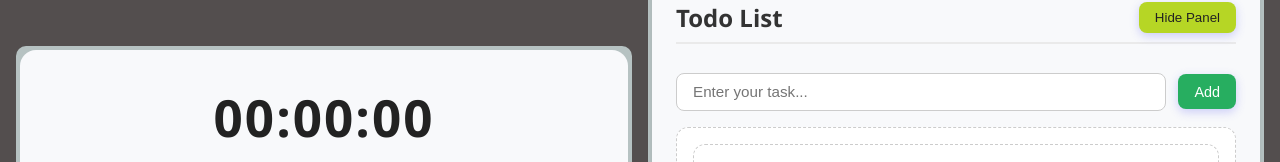
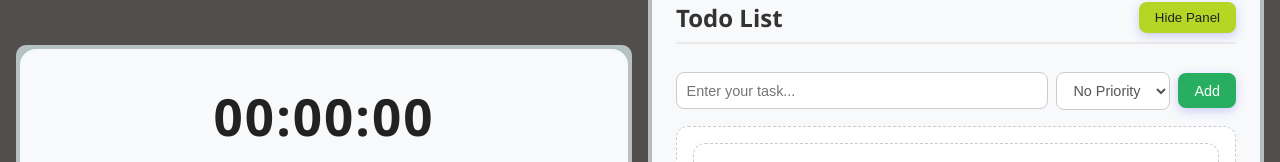
Before and after one commit to Muelvzz/FocusFlow, a React (Vite) app in the folder frontend/: page / in a window 1280 px wide. Both pictures are taken after a click on the button "Add Task". Shown: the part 129-291 px from the top of the page. Built offline with nearby package versions, Linux system fonts and the light colour scheme.

Commit message:
todolist section v.2

```diff
--- a/frontend/src/sections-css/todolist.css
+++ b/frontend/src/sections-css/todolist.css
@@ -69,6 +69,63 @@
     box-shadow: 0 0 4px rgba(182, 214, 37, 0.4);
 }
 
+.todolist-input-container {
+    display: flex;
+    align-items: center;
+    gap: 0.5rem;
+    margin-top: 0.75rem;
+}
+
+.todolist-input {
+    flex: 1;
+    padding: 0.6rem;
+    border: 1.5px solid #ccc;
+    border-radius: 0.5rem;
+    font-size: 0.9rem;
+}
+
+.priority-dropdown {
+    padding: 0.55rem 0.75rem;
+    border: 1.5px solid #ccc;
+    border-radius: 0.5rem;
+    background-color: #fff;
+    font-size: 0.9rem;
+    color: #555;
+    cursor: pointer;
+    transition: all 0.2s ease;
+}
+
+.priority-dropdown:hover {
+    border-color: #888;
+}
+
+.priority-dropdown option[value="none"] {
+    color: grey;
+}
+
+.priority-dropdown option[value="medium"] {
+    color: orange;
+}
+
+.priority-dropdown option[value="urgent"] {
+    color: red;
+}
+
+.add-btn {
+    padding: 0.55rem 1.2rem;
+    border: none;
+    border-radius: 0.5rem;
+    background-color: #4CAF50;
+    color: #fff;
+    font-size: 0.9rem;
+    cursor: pointer;
+    transition: background-color 0.2s ease;
+}
+
+.add-btn:hover {
+    background-color: #45a049;
+}
+
 /* Add Button */
 .add-btn {
     background-color: #27ae60;
@@ -87,7 +144,6 @@
     transform: scale(1.05);
 }
 
-/* Content Section */
 /* Content Section */
 .todolist-content {
     min-height: 6rem;
@@ -121,11 +177,43 @@
     background-color: #f9fafb;
     padding: 0.6rem 0.9rem;
     border-radius: 0.5rem;
-    border: 1px solid #e5e7eb;
+    border: 1px solid grey;
     transition: all 0.25s ease;
 }
 
 .task-entry:hover {
+    background-color: #f0f4f8;
+    transform: scale(1.01);
+}
+
+.task-entry-medium {
+    display: flex;
+    justify-content: space-between;
+    align-items: center;
+    background-color: #f0f4f8;
+    padding: 0.6rem 0.9rem;
+    border-radius: 0.5rem;
+    border: 1px solid orange;
+    transition: all 0.25s ease;
+}
+
+.task-entry-medium:hover {
+    background-color: #f0f4f8;
+    transform: scale(1.01);
+}
+
+.task-entry-urgent {
+    display: flex;
+    justify-content: space-between;
+    align-items: center;
+    background-color: #f0f4f8;
+    padding: 0.6rem 0.9rem;
+    border-radius: 0.5rem;
+    border: 1px solid red;
+    transition: all 0.25s ease;
+}
+
+.task-entry-urgent:hover {
     background-color: #f0f4f8;
     transform: scale(1.01);
 }
--- a/frontend/src/sections/TodoList.jsx
+++ b/frontend/src/sections/TodoList.jsx
@@ -1,12 +1,26 @@
+// #### 2. **Progress Tracking Bar**
+// Show a **completion bar** (e.g., “3 of 7 tasks completed”) at the top of the todo list.
+// > 🔹 Ties perfectly to your existing “progress bar” feature for visual motivation.
+// ---
+// #### 7. **Persistence (LocalStorage Integration)**
+// Save todos in **localStorage** so they remain after page refresh.
+// > 🔹 Ensures data persistence, making it more practical for real users.
+// ---
+
 import { useEffect, useState } from 'react'
 import '../sections-css/todolist.css'
 
 export default function TodoList() {
     const [addButton, setAddButton] = useState(false)
+
     const [userTask, setUserTask] = useState("")
+
     const [showEdit, setShowEdit] = useState(false)
     const [editingIndex, setEditingIndex] = useState(null)
     const [editingValue, setEditingValue] = useState("")
+
+    const [taskPriority, setTaskPriority] = useState("")
+
     const [taskList, setTaskList] = useState(() => {
         const saved = localStorage.getItem("userTask");
         return saved ? JSON.parse(saved) : []
@@ -18,7 +32,12 @@ export default function TodoList() {
 
     const handleSubmit = () => {
         if (userTask.trim() !== "") {
-            setTaskList([...taskList, userTask])
+            const userData = {
+                id: Date.now(),
+                priority: taskPriority,
+                task: userTask,
+            }
+            setTaskList([...taskList, userData])
             console.log(taskList)
         }
         setUserTask("")
@@ -64,10 +83,21 @@ export default function TodoList() {
                         type="text"
                         placeholder="Enter your task..."
                         className="todolist-input"
-                        value={ userTask }
-                        onChange={ handleChange }
+                        value={userTask}
+                        onChange={handleChange}
                     />
-                    <button className="add-btn" onClick={ () => handleSubmit() }>Add</button>
+                    <select
+                        className="priority-dropdown"
+                        value={taskPriority}
+                        onChange={(e) => setTaskPriority(e.target.value)}
+                    >
+                        <option value="none">No Priority</option>
+                        <option value="medium">Medium</option>
+                        <option value="urgent">Urgent</option>
+                    </select>
+                    <button className="add-btn" onClick={() => handleSubmit()}>
+                        Add
+                    </button>
                 </div>
             )}
 
@@ -75,13 +105,19 @@ export default function TodoList() {
                 <ul className="todolist-list">
                 {taskList.length > 0 ? (
                     taskList.map((entry, index) => (
-                    <li className="task-entry" key={index}>
+                    <li className={ entry.priority === "urgent" ? (
+                        "task-entry-urgent"
+                    ) : entry.priority === "medium" ? (
+                        "task-entry-medium"
+                    ) : (
+                        "task-entry"
+                    )} key={entry.id}>
                         <span>
                             <button
                                 className="task-edit-btn"
                                 onClick={() => {setShowEdit(!showEdit); setEditingIndex(index)}}
                             >✏️</button>
-                            {entry}
+                            {entry.task}
                         </span>
                         <button
                         className="task-del-btn"
@@ -101,7 +137,7 @@ export default function TodoList() {
                             value={ editingValue }
                             onChange={ (e) => setEditingValue(e.target.value) }
                         />
-                        <button className="add-btn" onClick={handleUpdate} type='submit'>Add</button>
+                        <button className="add-btn" onClick={handleUpdate} type='submit'>Update</button>
                     </div>
                 )}
                 </ul>
```
